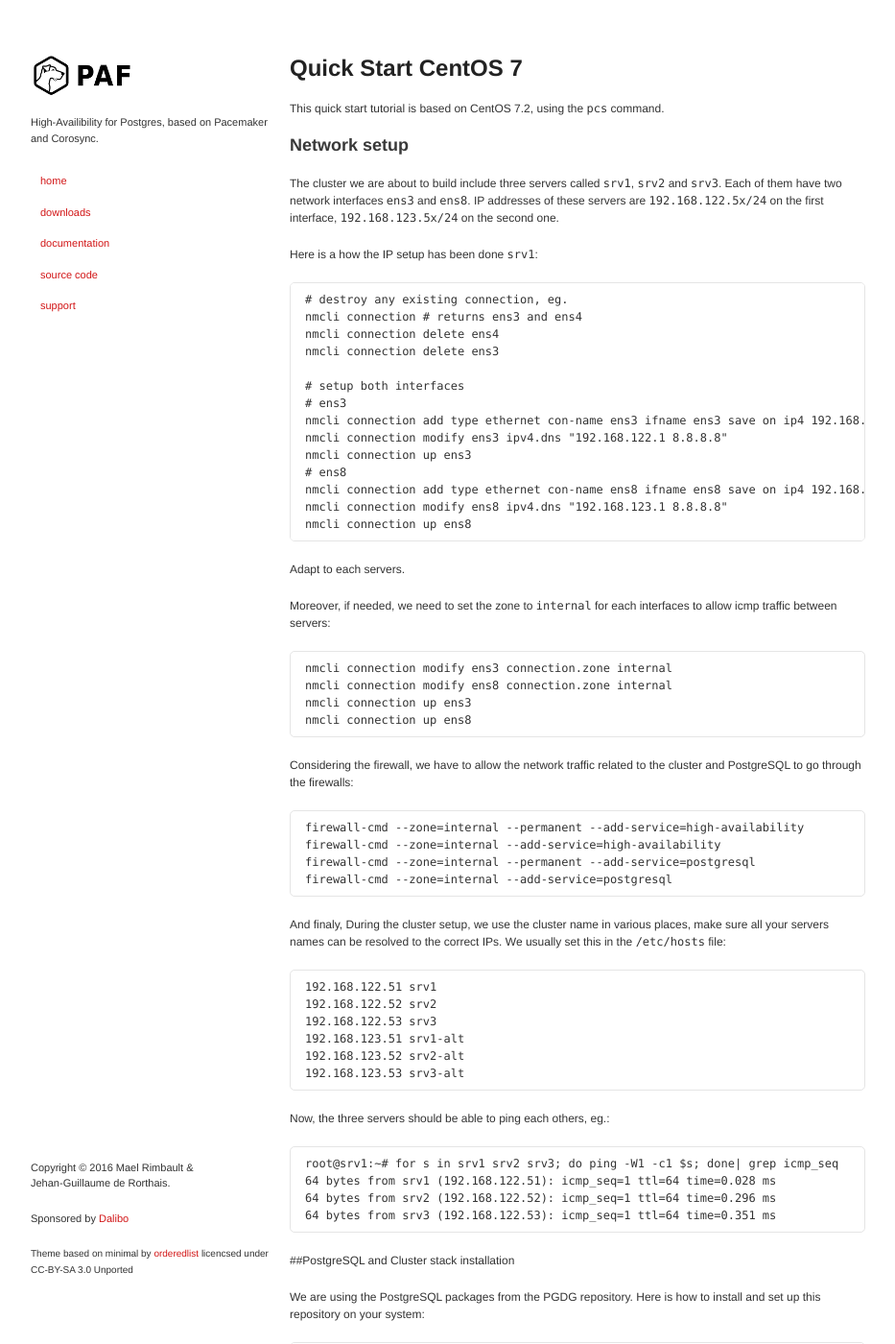
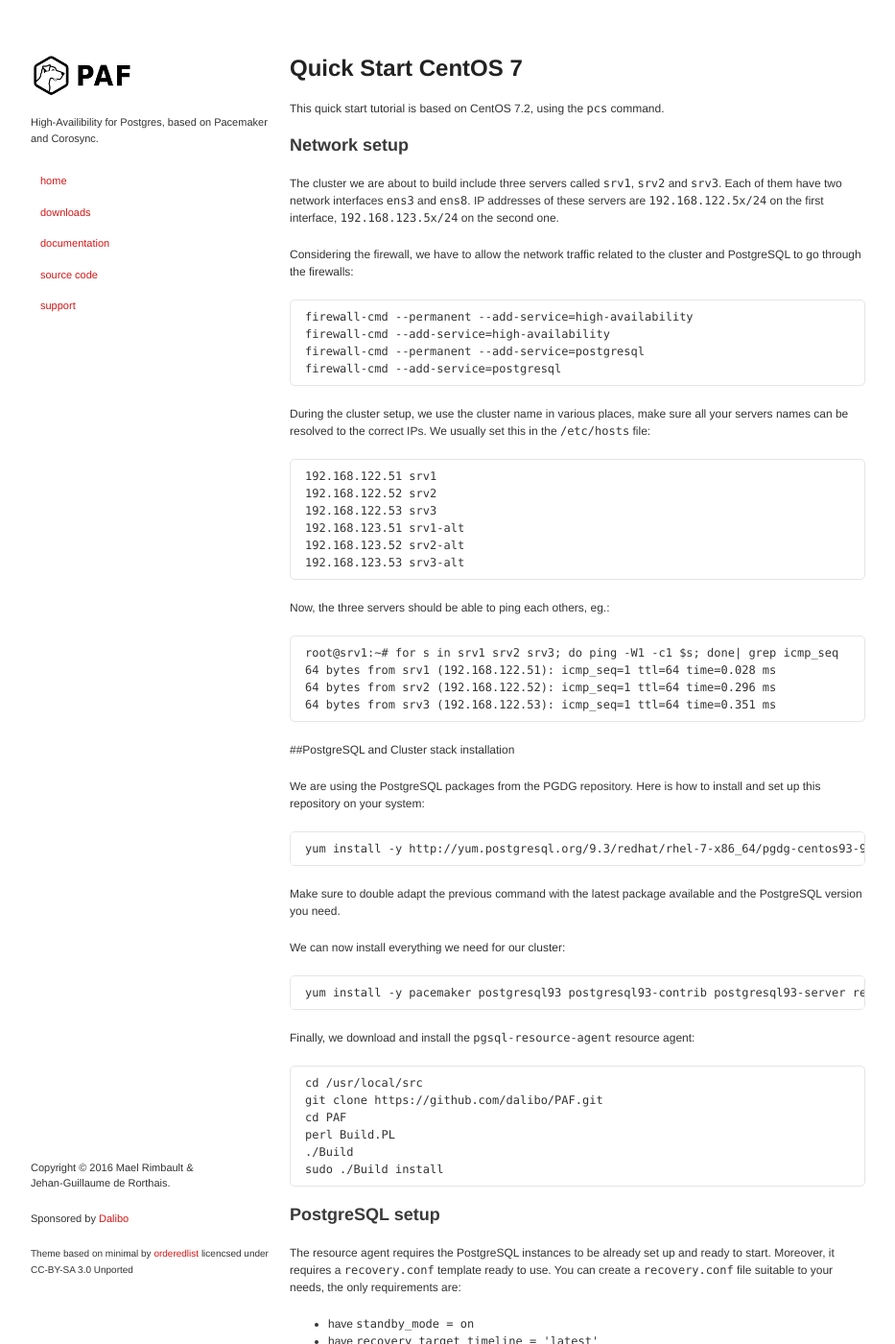
Before and after one commit to ClusterLabs/PAF, a Jekyll site: the page built from Quick_Start-CentOS-7.md, in a window 1280 px wide and 1400 px high. Shown: the whole window at 96% size, without its empty margins (173-1106 px from the left). Built offline with Jekyll 4.4.1, drawn with Linux system fonts in a browser that asks for light colours.

Commit message:
Remove useless ip setup part from quick start

````diff
--- a/Quick_Start-CentOS-7.md
+++ b/Quick_Start-CentOS-7.md
@@ -15,49 +15,18 @@ The cluster we are about to build include three servers called `srv1`,
 `ens8`. IP addresses of these servers are `192.168.122.5x/24` on the first
 interface, `192.168.123.5x/24` on the second one.
 
-Here is a how the IP setup has been done `srv1`:
-
-```
-# destroy any existing connection, eg.
-nmcli connection # returns ens3 and ens4
-nmcli connection delete ens4
-nmcli connection delete ens3
-
-# setup both interfaces
-# ens3
-nmcli connection add type ethernet con-name ens3 ifname ens3 save on ip4 192.168.122.52/24 gw4 192.168.122.1
-nmcli connection modify ens3 ipv4.dns "192.168.122.1 8.8.8.8"
-nmcli connection up ens3
-# ens8
-nmcli connection add type ethernet con-name ens8 ifname ens8 save on ip4 192.168.123.52/24 gw4 192.168.123.1
-nmcli connection modify ens8 ipv4.dns "192.168.123.1 8.8.8.8"
-nmcli connection up ens8
-```
-
-Adapt to each servers.
-
-Moreover, if needed, we need to set the zone to `internal` for each interfaces
-to allow icmp traffic between servers:
-
-```
-nmcli connection modify ens3 connection.zone internal
-nmcli connection modify ens8 connection.zone internal
-nmcli connection up ens3
-nmcli connection up ens8
-```
-
 Considering the firewall, we have to allow the network traffic related to the
 cluster and PostgreSQL to go through the firewalls:
 
 ```
-firewall-cmd --zone=internal --permanent --add-service=high-availability
-firewall-cmd --zone=internal --add-service=high-availability
-firewall-cmd --zone=internal --permanent --add-service=postgresql
-firewall-cmd --zone=internal --add-service=postgresql
+firewall-cmd --permanent --add-service=high-availability
+firewall-cmd --add-service=high-availability
+firewall-cmd --permanent --add-service=postgresql
+firewall-cmd --add-service=postgresql
 ```
 
 
-And finaly, During the cluster setup, we use the cluster name in various places,
+During the cluster setup, we use the cluster name in various places,
 make sure all your servers names can be resolved to the correct IPs. We usually
 set this in the `/etc/hosts` file:
 
````
